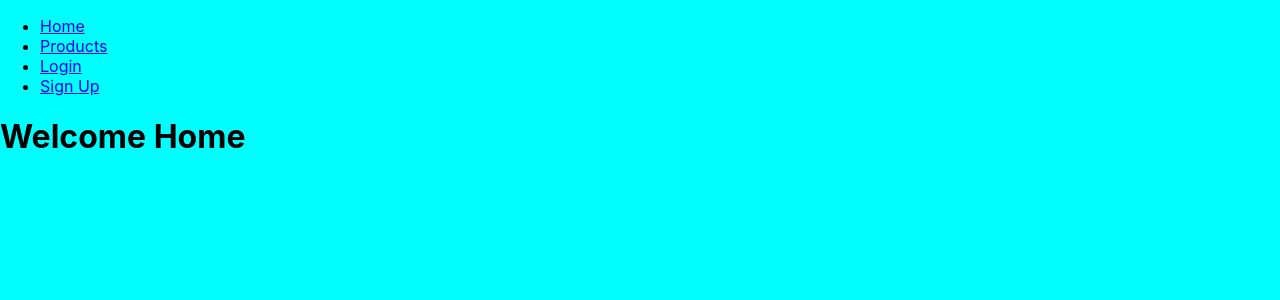
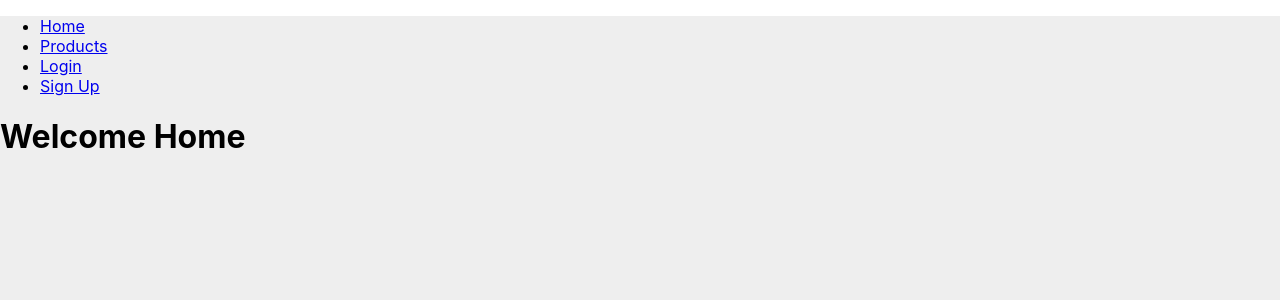
Before and after one commit to OmarThinks/Cantiin-React, a React (Create React App) app in the folder cantiin/: page / in a window 1280 px wide. Shown: the top 300 px of the page. Built offline with nearby package versions, Linux system fonts and the light colour scheme.

Commit message:
styled the App

```diff
--- a/cantiin/src/main.css
+++ b/cantiin/src/main.css
@@ -1 +1,6 @@
-*{background-color: aqua;}
+html, body{padding: 0px; margin: 0px;}
+.App{
+    background-color: #eeeeee;
+    min-height: 100vh;
+    margin: 0px;
+}
```
